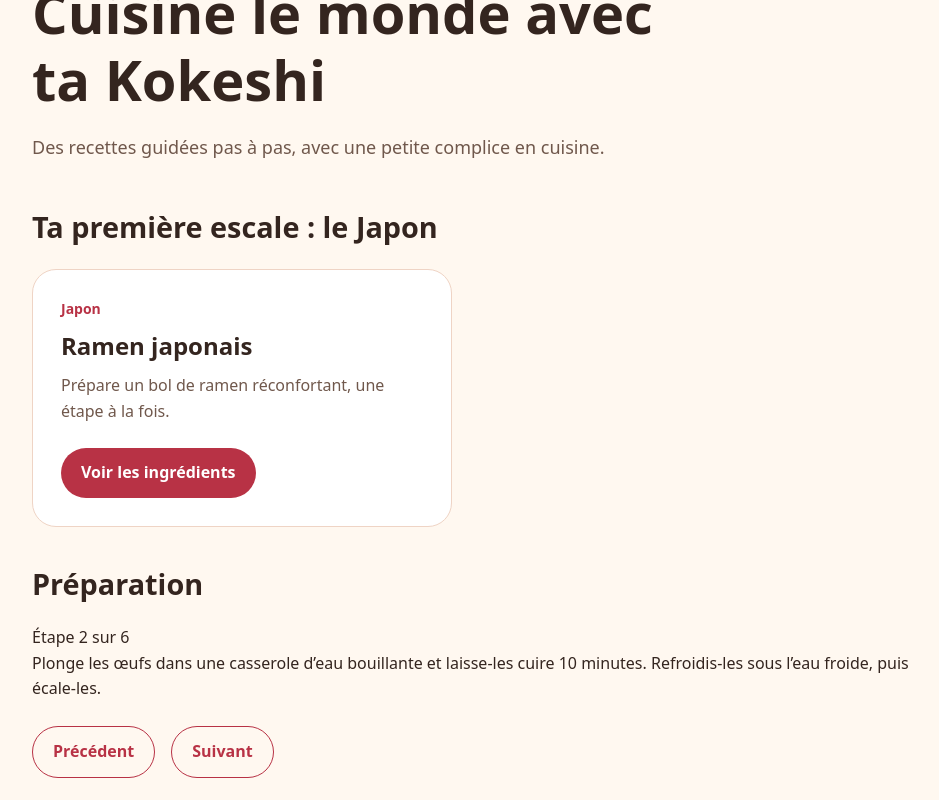
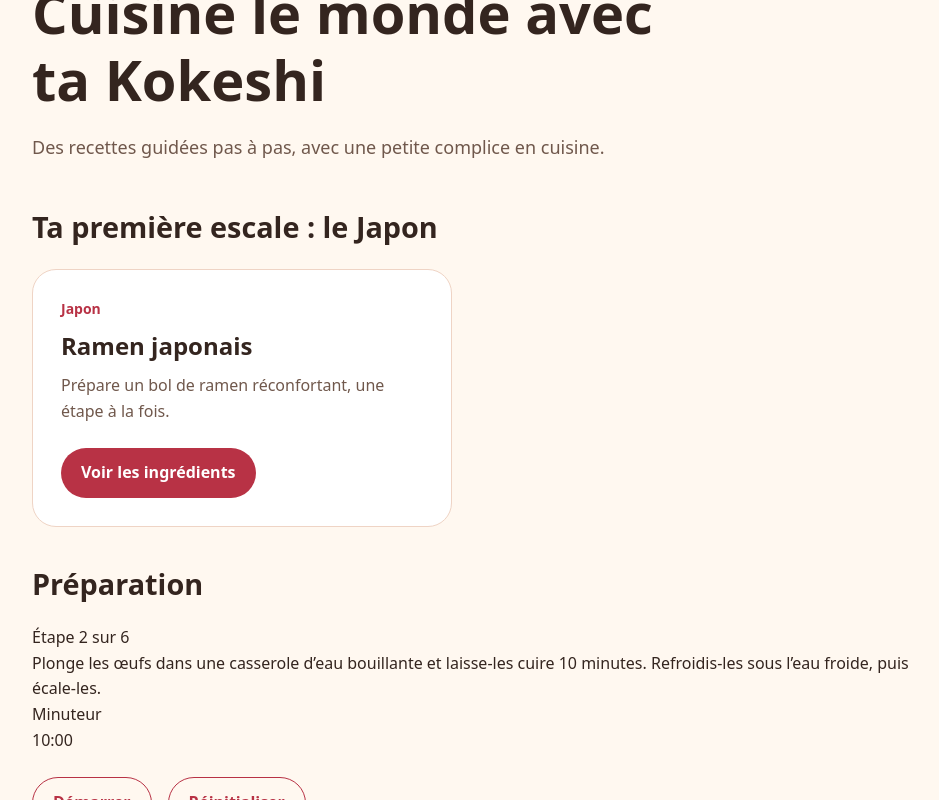
Before and after one commit to kahija/komekokeshi, a React (Vite) app: page / in a window 1280 px wide. Both pictures are taken after a click on the button "Suivant". Shown: the part 125-925 px from the top of the page, without its empty margins (152-1091 px from the left). Built offline with nearby package versions, Linux system fonts and the light colour scheme.

Commit message:
feat: add cooking step timer

```diff
--- a/src/components/CookingSteps.tsx
+++ b/src/components/CookingSteps.tsx
@@ -1,5 +1,6 @@
 import { useState } from "react";
 import type { RecipeStep } from "../data/recipes";
+import { Timer } from "./Timer";
 
 type CookingStepsProps = {
   steps: RecipeStep[];
@@ -35,11 +36,17 @@ export function CookingSteps({ steps }: CookingStepsProps) {
           <p>Ton plat est prêt. Bon appétit !</p>
         </div>
       ) : (
-        <div aria-live="polite" aria-atomic="true">
+        <div>
           <p>
             Étape {currentStepIndex + 1} sur {steps.length}
           </p>
           <p>{currentStep.instruction}</p>
+          {currentStep.durationSeconds !== undefined && (
+            <Timer
+              key={currentStep.id}
+              durationSeconds={currentStep.durationSeconds}
+            />
+          )}
         </div>
       )}
 
--- /dev/null
+++ b/src/components/Timer.tsx
@@ -0,0 +1,70 @@
+import { useEffect, useState } from "react";
+
+type TimerProps = {
+  durationSeconds: number;
+};
+
+export function Timer({ durationSeconds }: TimerProps) {
+  const [remainingSeconds, setRemainingSeconds] = useState(durationSeconds);
+  const [endsAt, setEndsAt] = useState<number | null>(null);
+
+  const isRunning = endsAt !== null;
+  const isFinished = remainingSeconds === 0;
+
+  useEffect(() => {
+    if (endsAt === null) return;
+
+    const intervalId = window.setInterval(() => {
+      const secondsLeft = Math.max(0, Math.ceil((endsAt - Date.now()) / 1000));
+
+      setRemainingSeconds(secondsLeft);
+
+      if (secondsLeft === 0) {
+        setEndsAt(null);
+      }
+    }, 250);
+
+    return () => window.clearInterval(intervalId);
+  }, [endsAt]);
+
+  function handleToggle() {
+    if (endsAt !== null) {
+      setRemainingSeconds(Math.max(0, Math.ceil((endsAt - Date.now()) / 1000)));
+      setEndsAt(null);
+    } else if (!isFinished) {
+      setEndsAt(Date.now() + remainingSeconds * 1000);
+    }
+  }
+
+  function handleReset() {
+    setEndsAt(null);
+    setRemainingSeconds(durationSeconds);
+  }
+
+  const minutes = Math.floor(remainingSeconds / 60);
+  const seconds = remainingSeconds % 60;
+  const formattedTime = `${String(minutes).padStart(2, "0")}:${String(
+    seconds,
+  ).padStart(2, "0")}`;
+
+  return (
+    <div className="timer">
+      <p>Minuteur</p>
+      <p role="timer" aria-label="Temps restant">
+        {formattedTime}
+      </p>
+
+      <div className="step-navigation">
+        <button type="button" onClick={handleToggle} disabled={isFinished}>
+          {isRunning ? "Pause" : "Démarrer"}
+        </button>
+
+        <button type="button" onClick={handleReset}>
+          Réinitialiser
+        </button>
+      </div>
+
+      <p role="status">{isFinished ? "Temps écoulé !" : ""}</p>
+    </div>
+  );
+}
--- a/src/data/recipes.ts
+++ b/src/data/recipes.ts
@@ -2,6 +2,7 @@ export type RecipeStep = {
   id: string;
   instruction: string;
   action: "cut" | "mix" | "pour" | "cook" | "serve";
+  durationSeconds?: number;
 };
 
 export type Recipe = {
@@ -36,6 +37,7 @@ export const ramenRecipe: Recipe = {
       instruction:
         "Plonge les œufs dans une casserole d’eau bouillante et laisse-les cuire 10 minutes. Refroidis-les sous l’eau froide, puis écale-les.",
       action: "cook",
+      durationSeconds: 600,
     },
     {
       id: "heat-broth",
```
